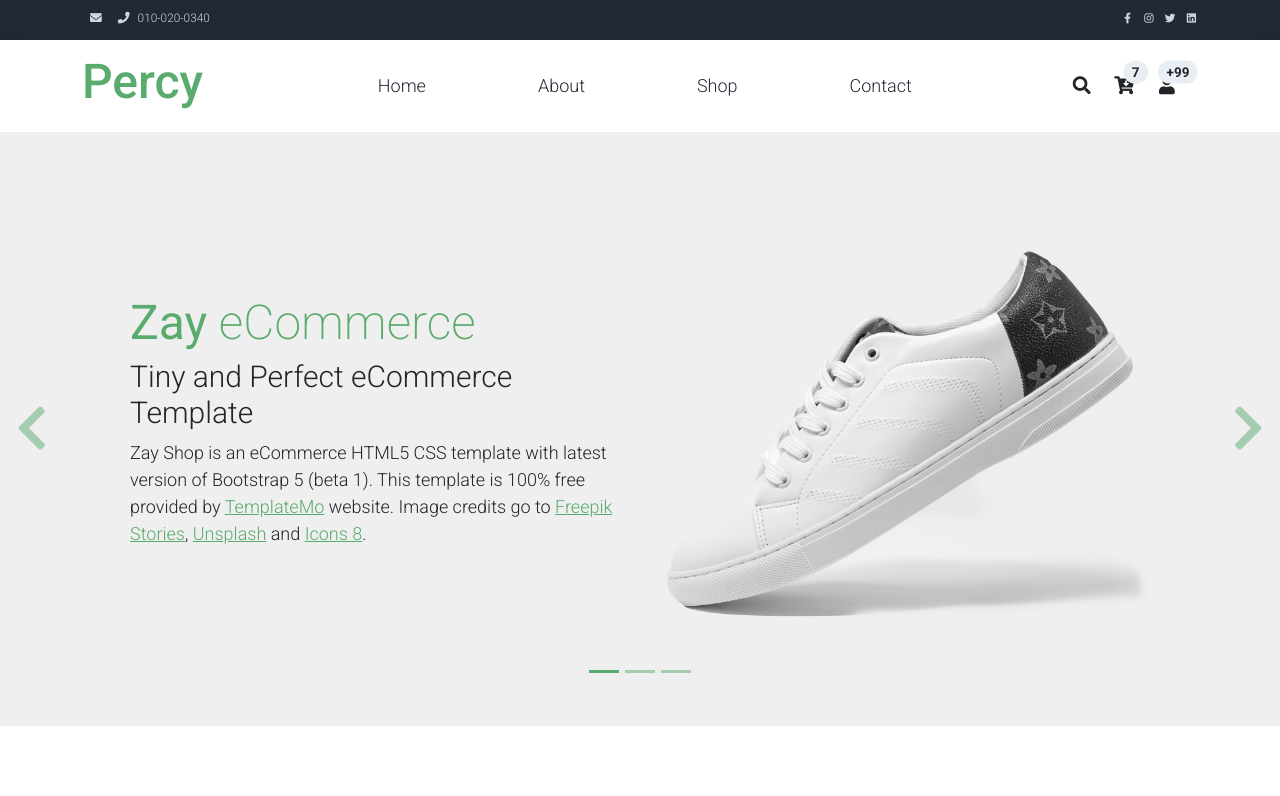
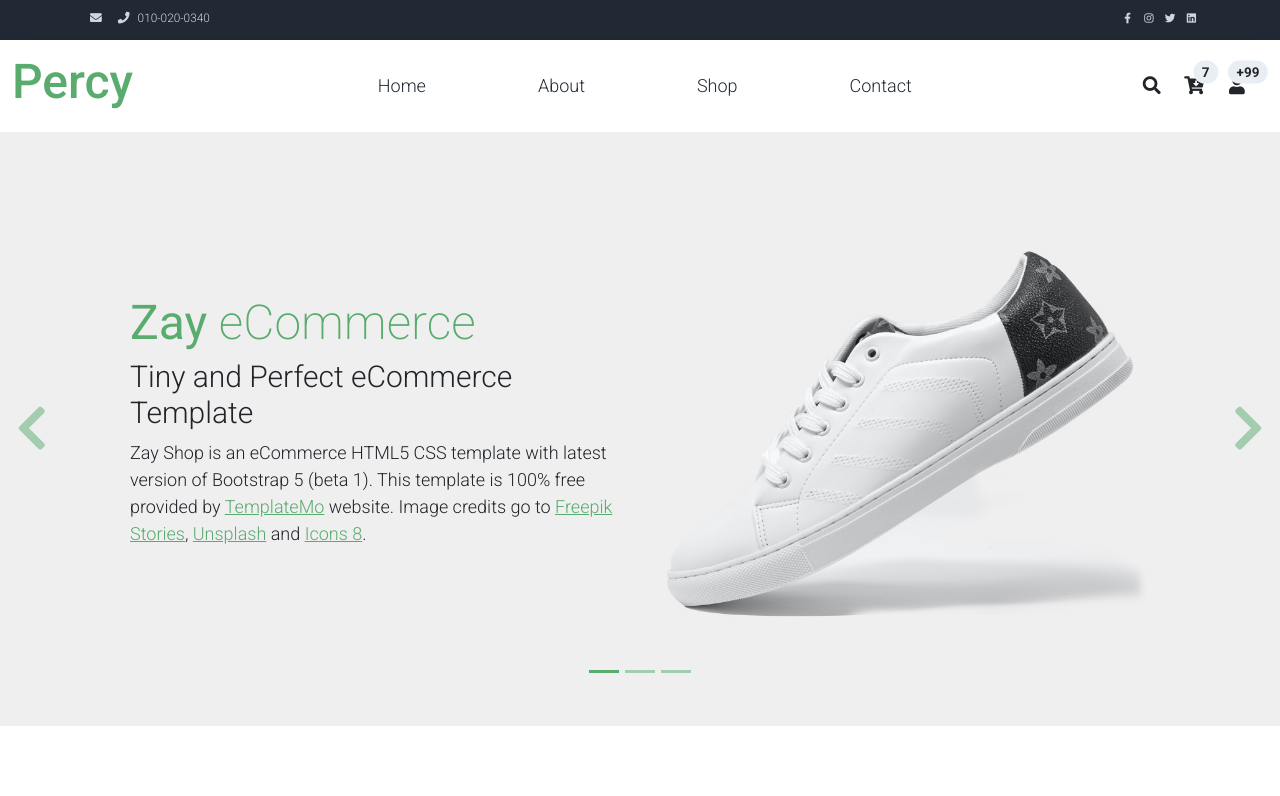
Before and after one commit to PercyKomane/ecommerce, an Angular app in the folder my-ecommerce-frontend/: page / in a window 1280 px wide. Shown: the top 796 px of the page. Built offline with nearby package versions, Linux system fonts and the light colour scheme.

Commit message:
tweaked the header

```diff
--- a/my-ecommerce-frontend/src/app/home/home.component.html
+++ b/my-ecommerce-frontend/src/app/home/home.component.html
@@ -50,7 +50,7 @@ https://templatemo.com/tm-559-zay-shop
 
     <!-- Header -->
     <nav class="navbar navbar-expand-lg navbar-light shadow">
-        <div class="container d-flex justify-content-between align-items-center">
+        <div class="container-fluid d-flex justify-content-between align-items-center">
 
             <a class="navbar-brand text-success logo h1 align-self-center" href="index.html">
                 Percy
```
